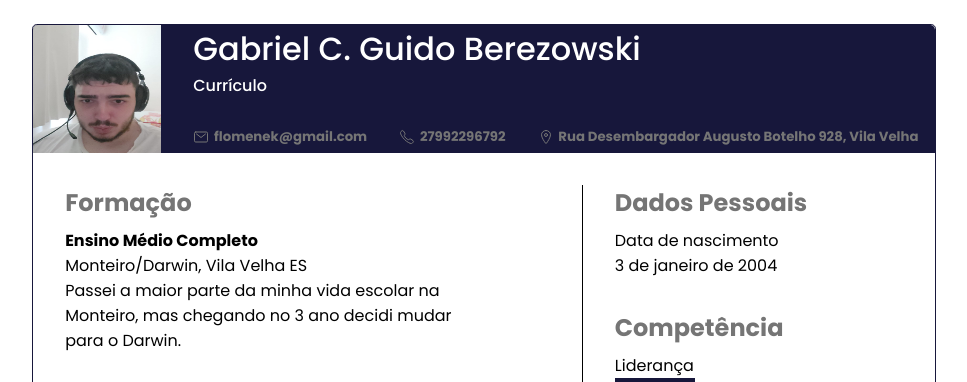
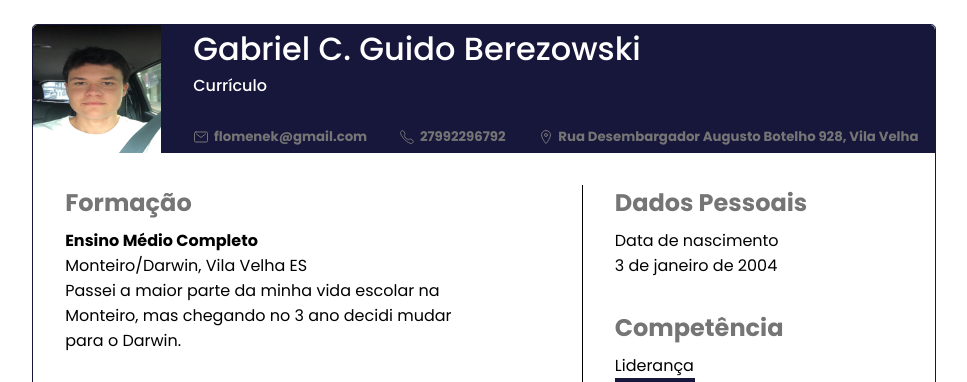
Before and after one commit to GabrilGuido/trab-facul-ricardo, a plain HTML site: page index.html in a window 1280 px wide. Shown: the top 382 px of the page, without its empty margins (156-1123 px from the left). Drawn offline with nearby package versions, Linux system fonts and the light colour scheme.

Commit message:
foto minha

```diff
--- a/index.html
+++ b/index.html
@@ -12,7 +12,7 @@
     <div id="container">
       <!--Header-->
       <div id="header">
-        <img id="perfil" src="/img/carlin.jpeg" alt="" />
+        <img id="perfil" src="img/eu.jpeg" alt="" />
         <div id="cabecalho">
           <h1>Gabriel C. Guido Berezowski</h1>
           <p>Currículo</p>
```
Also changed, not shown: img/eu.jpeg (added).
